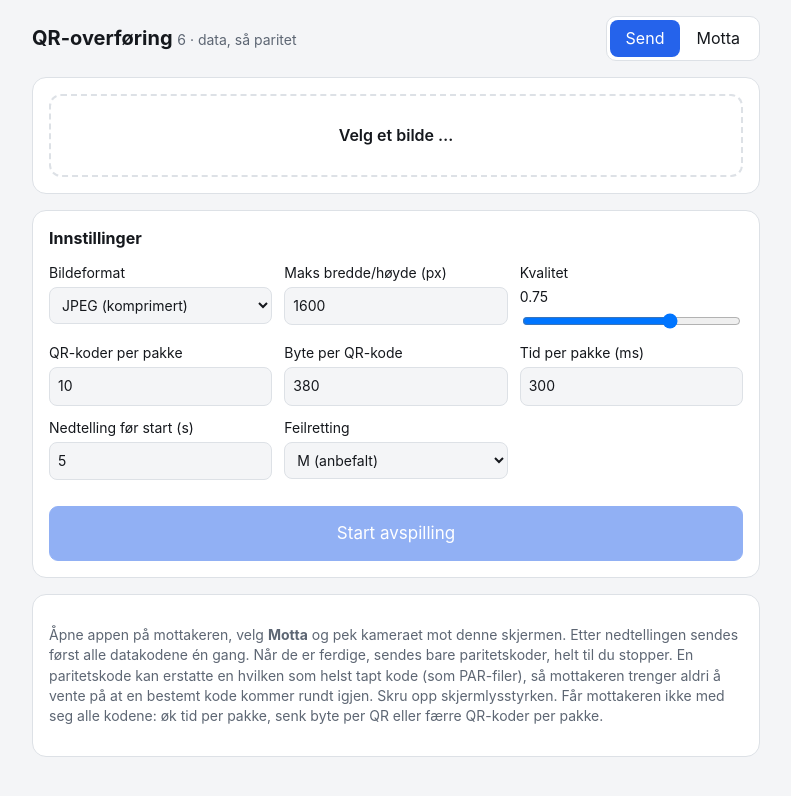
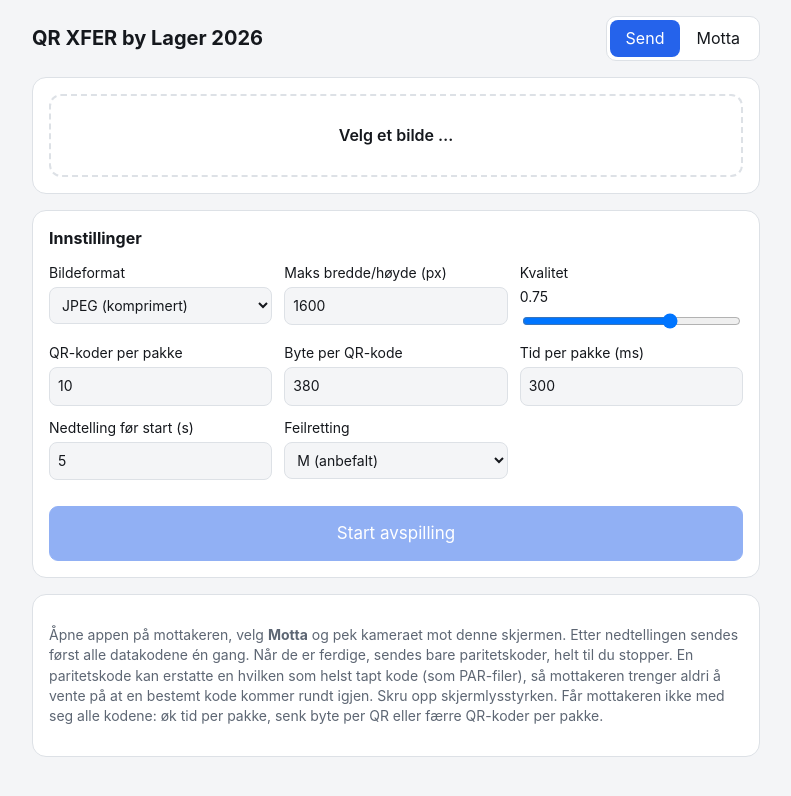
Before and after one commit to joranlager/qrxfer, a plain HTML site: page index.html in a window 1280 px wide. Shown: the whole page, without its empty margins (244-1035 px from the left). Drawn offline with Linux system fonts and the light colour scheme.

Commit message:
Rename app to QR XFER by Lager 2026
Claude-Session: https://claude.ai/code/session_01AbtRzNhG6uVqx7K37xbpjJ

```diff
--- a/index.html
+++ b/index.html
@@ -10,12 +10,12 @@
   <link rel="manifest" href="manifest.webmanifest">
   <link rel="icon" href="icon.svg" type="image/svg+xml">
   <link rel="apple-touch-icon" href="icon.svg">
-  <title>QR-overføring 6</title>
+  <title>QR XFER by Lager 2026</title>
   <link rel="stylesheet" href="style.css">
 </head>
 <body>
   <header class="top">
-    <h1>QR-overføring <small>6 · data, så paritet</small></h1>
+    <h1>QR XFER by Lager 2026</h1>
     <nav class="tabs" role="tablist">
       <button role="tab" id="tab-send" aria-selected="true">Send</button>
       <button role="tab" id="tab-recv" aria-selected="false">Motta</button>
```
Also changed, not shown: manifest.webmanifest.
